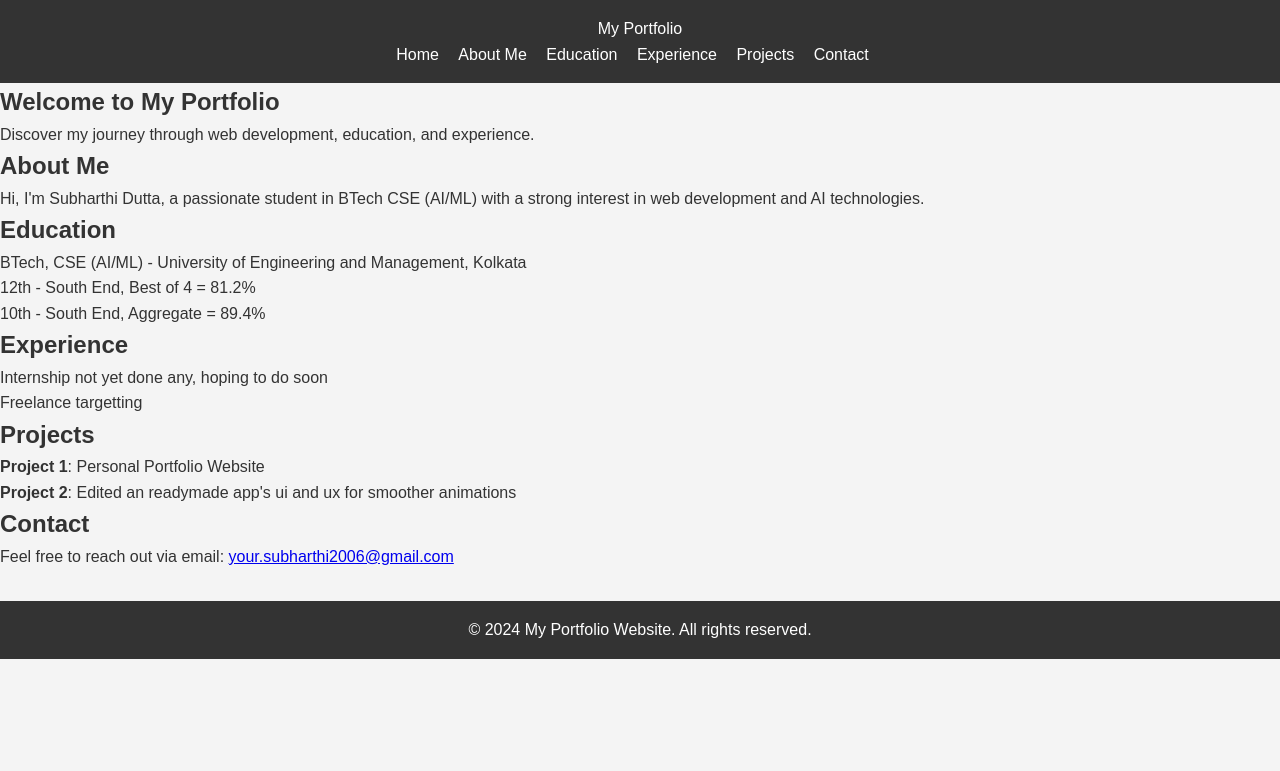
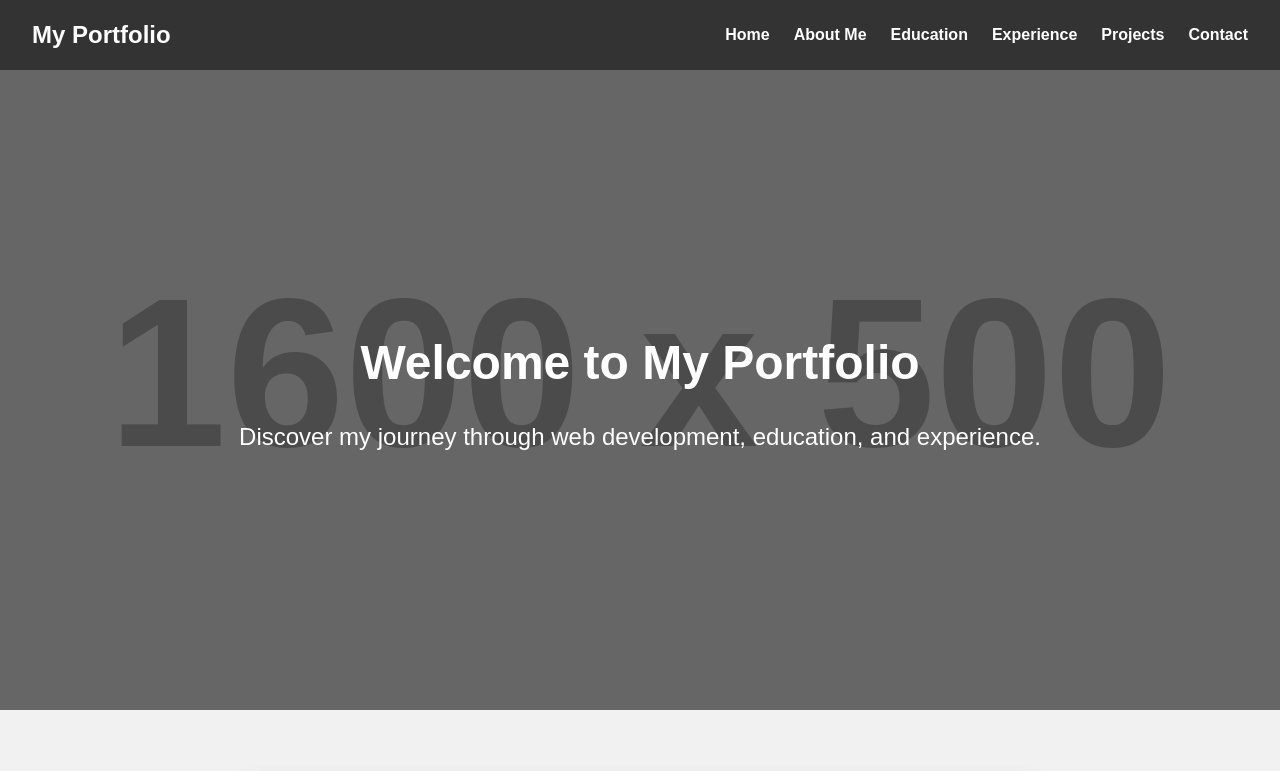
Before and after one commit to SubhuBhai/Portflio, a plain HTML site: page index.html in a window 1280 px wide. Shown: the top 771 px of the page. Drawn offline with Linux system fonts and the light colour scheme; placeholder pictures from the web are drawn by us; a script that the page names is missing.

Commit message:
Update styles.css

```diff
--- a/styles.css
+++ b/styles.css
@@ -1,3 +1,4 @@
+/* General Reset */
 * {
     margin: 0;
     padding: 0;
@@ -5,50 +6,121 @@
 }
 
 body {
-    font-family: Arial, sans-serif;
+    font-family: 'Arial', sans-serif;
+    color: #333;
+    background-color: #f9f9f9;
     line-height: 1.6;
-    background-color: #f4f4f4;
-    color: #333;
 }
 
+/* Header Styling */
 header {
+    display: flex;
+    justify-content: space-between;
+    align-items: center;
+    padding: 1rem 2rem;
     background-color: #333;
     color: white;
-    padding: 1rem 0;
-    text-align: center;
+    position: sticky;
+    top: 0;
+    z-index: 1000;
+}
+
+header .logo {
+    font-size: 1.5rem;
+    font-weight: bold;
 }
 
 header nav ul {
     list-style: none;
-    padding: 0;
-}
-
-header nav ul li {
-    display: inline;
-    margin-right: 15px;
+    display: flex;
+    gap: 1.5rem;
 }
 
 header nav ul li a {
     color: white;
     text-decoration: none;
+    font-weight: bold;
 }
 
-.section {
-    padding: 2rem;
-    background-color: white;
-    margin: 1rem 0;
-    border-radius: 10px;
-    box-shadow: 0 2px 10px rgba(0, 0, 0, 0.1);
+header nav ul li a:hover {
+    color: #ffcc00;
 }
 
-footer {
+/* Hero Section */
+.hero-section {
+    background: linear-gradient(rgba(0,0,0,0.5), rgba(0,0,0,0.5)), url('https://via.placeholder.com/1600x500') no-repeat center center/cover;
+    height: 80vh;
+    display: flex;
+    justify-content: center;
+    align-items: center;
+    color: white;
     text-align: center;
-    padding: 1rem 0;
+}
+
+.hero-section h1 {
+    font-size: 3rem;
+}
+
+.hero-section p {
+    font-size: 1.5rem;
+    margin-top: 1rem;
+}
+
+/* Card Sections */
+.card-section {
+    display: flex;
+    justify-content: center;
+    padding: 4rem 2rem;
+    background-color: #f1f1f1;
+}
+
+.card {
+    background-color: white;
+    padding: 2rem;
+    border-radius: 12px;
+    box-shadow: 0 4px 15px rgba(0, 0, 0, 0.1);
+    max-width: 800px;
+    text-align: center;
+}
+
+.card h2 {
+    margin-bottom: 1rem;
+}
+
+.card ul {
+    list-style: none;
+    padding: 0;
+}
+
+.card ul li {
+    margin-bottom: 0.5rem;
+}
+
+/* Contact Section */
+.contact-section {
     background-color: #333;
     color: white;
-    margin-top: 2rem;
+    text-align: center;
+    padding: 2rem 0;
 }
 
-footer p {
-    margin: 0;
+.contact-section h2 {
+    margin-bottom: 1rem;
 }
+
+.contact-section a {
+    color: #ffcc00;
+    text-decoration: none;
+}
+
+.contact-section a:hover {
+    color: white;
+}
+
+/* Footer */
+footer {
+    background-color: #222;
+    color: white;
+    padding: 1rem;
+    text-align: center;
+}
```
